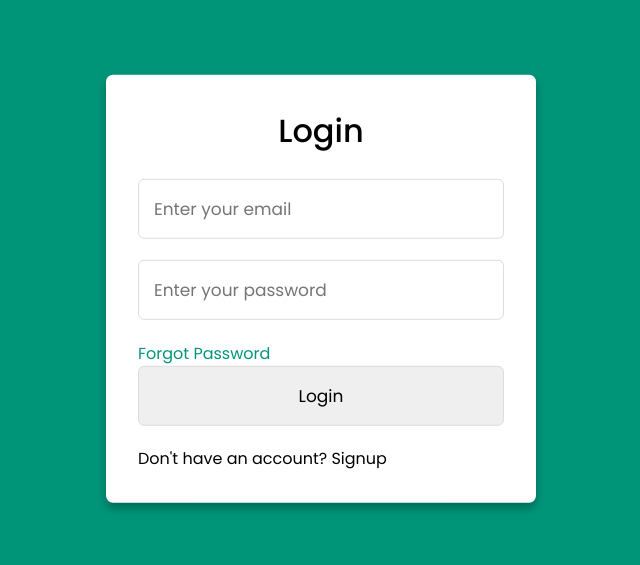
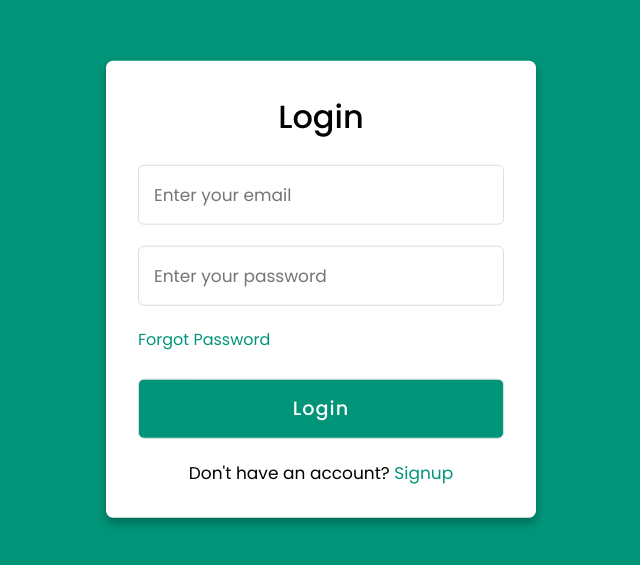
Before and after one commit to abdurrahimFSD/UI_Elements2, a plain HTML site: page Logins/Login-08/index.html in a window 1280 px wide. Shown: the part 111-676 px from the top of the page, without its empty margins (319-959 px from the left). Drawn offline with Linux system fonts and the light colour scheme.

Commit message:
Update css

```diff
--- a/Logins/Login-08/index.html
+++ b/Logins/Login-08/index.html
@@ -31,7 +31,7 @@
                 <input type="password" placeholder="Confirm your password" required="required">
                 <input type="button" class="button" value="Signup">
                 <div class="signup">
-                    <span class="login">Already have an account?
+                    <span class="signup">Already have an account?
                         <label for="check">Login</label>
                     </span>
                 </div>
--- a/Logins/Login-08/style.css
+++ b/Logins/Login-08/style.css
@@ -77,3 +77,32 @@ body {
 .form a:hover {
     text-decoration: underline;
 }
+
+.form input.button {
+    color: #fff;
+    background-color: #009579;
+    font-size: 1.2rem;
+    font-weight: 500;
+    letter-spacing: 1px;
+    margin-top: 1.7rem;
+    cursor: pointer;
+    transition: 0.4s;
+}
+
+.form input.button:hover {
+    background-color: #006653;
+}
+
+.signup {
+    font-size: 17px;
+    text-align: center;
+}
+
+.signup label {
+    color: #009579;
+    cursor: pointer;
+}
+
+.signup label:hover {
+    text-decoration: underline;
+}
```
